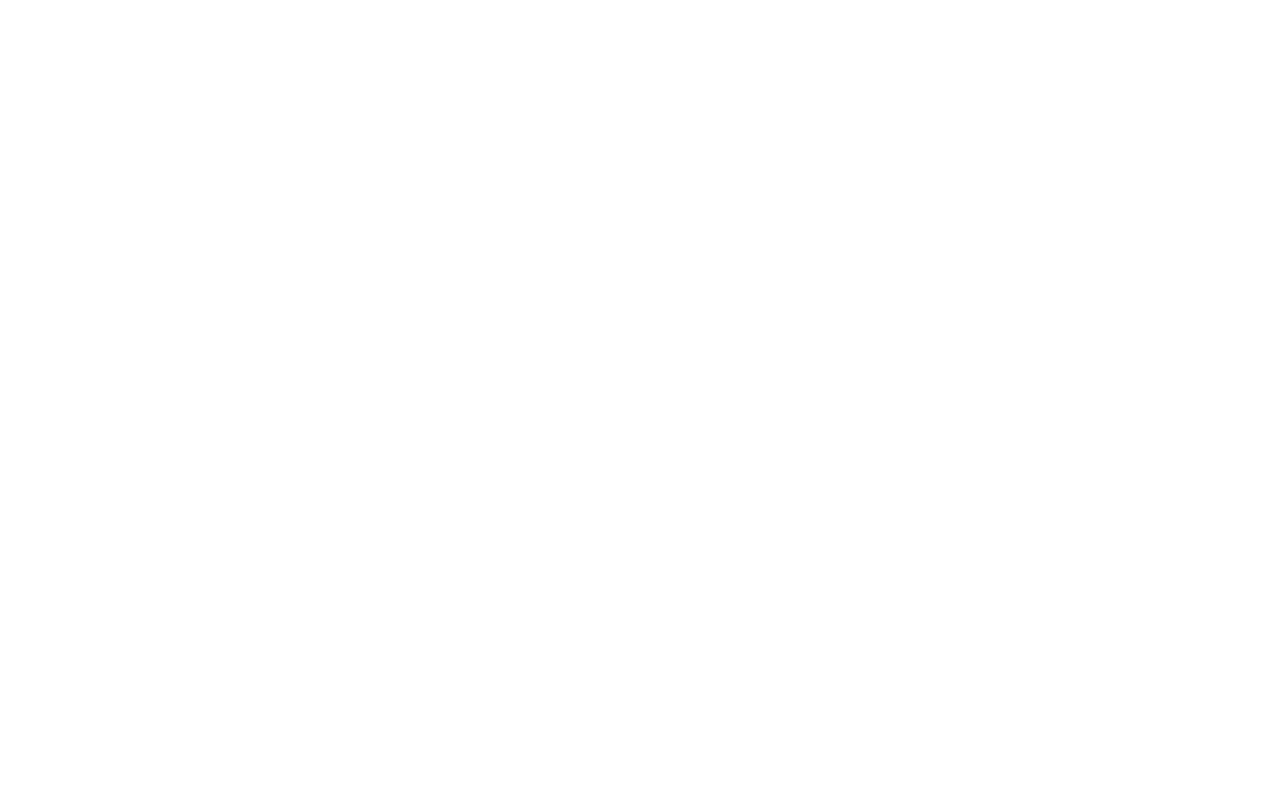
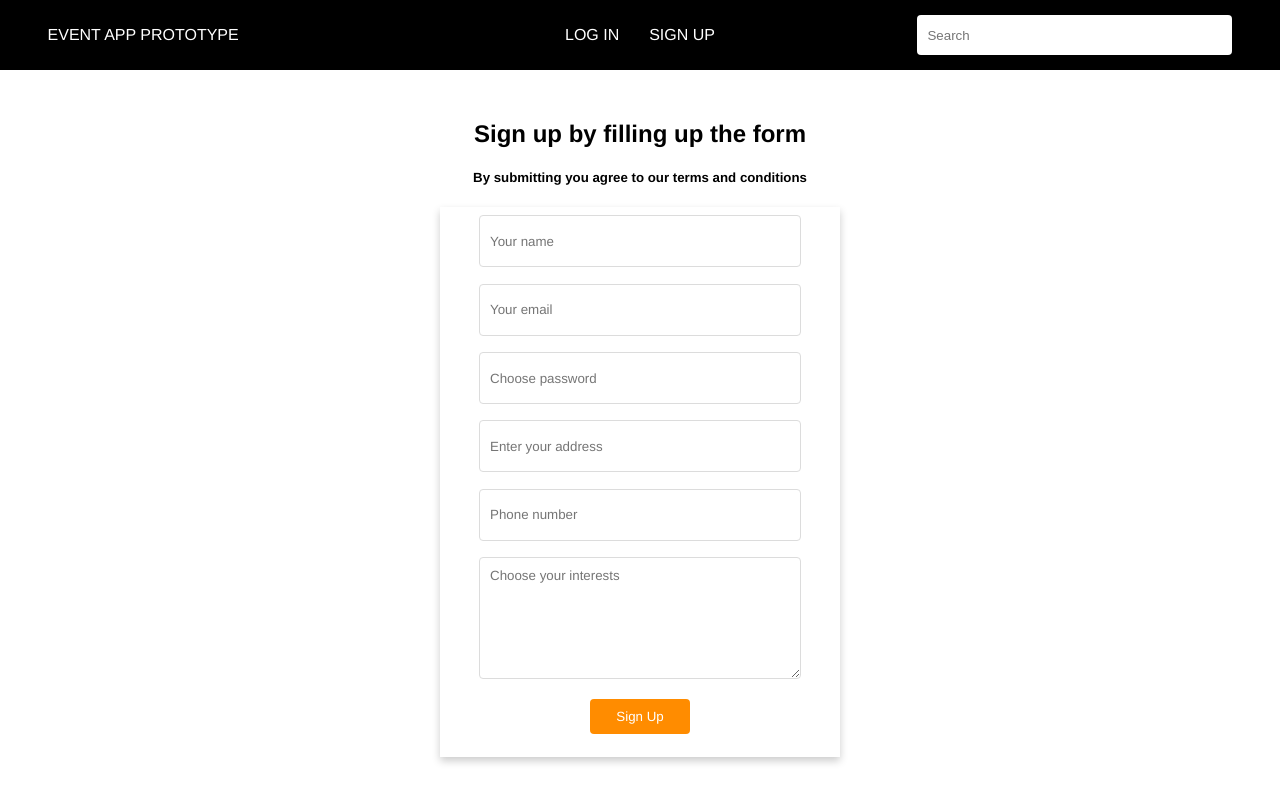
Before and after one commit to verrr/React-App_Events, a React (Create React App) app: page /signup in a window 1280 px wide. Built offline with nearby package versions, Linux system fonts and the light colour scheme.

Commit message:
forms styled and dynamically rendered.. post handler implemented but without the request

```diff
--- a/src/App.js
+++ b/src/App.js
@@ -4,6 +4,7 @@
 import Header from './Containers/Header';
 import MainEventList from './Containers/MainEventList';
 import EventDetail from './Containers/EventDetail';
+import ContactData from './Containers/ContactData';
 
 class App extends Component {
     render() {
@@ -17,6 +18,8 @@
 
                     <Route path="/event/:id" exact component={Header}/>
                     <Route path="/event/:id" exact component={EventDetail}/>
+                    <Route path="/signup" exact component={Header}/>
+                    <Route path="/signup" exact component={ContactData}/>
 
 
 
--- /dev/null
+++ b/src/Components/Forms/Fields.js
@@ -0,0 +1,28 @@
+import React, {Component} from 'react';
+
+const input = (props) => {
+
+    let inputElement = null;
+
+    switch (props.elementType) {
+        case('input'):
+            inputElement = <input className="inputElement" {...props}/>;
+            break;
+        case('textarea'):
+            inputElement = <textarea className="inputElement" {...props}/>;
+            break;
+        default:
+            inputElement = <input className="inputElement" {...props}/>;
+
+        }
+
+    return (
+
+        <div>
+            <label className="inputLabel">{props.label}</label>
+            {inputElement}
+        </div>
+    );
+};
+
+export default input;
--- a/src/Components/Navigation/Navigation.js
+++ b/src/Components/Navigation/Navigation.js
@@ -1,12 +1,13 @@
 import React, {Component} from 'react';
+import {Link} from 'react-router-dom'
 
 class Navigation extends Component {
     render() {
         return (
             <nav className="App-main-navigation">
                 <ul>
-                    <li><a href="#">Log in</a></li>
-                    <li><a href="#">Sign up</a></li>
+                    <li><Link to="/login">Log in</Link></li>
+                    <li><Link to="/signup">Sign up</Link></li>
                 </ul>
             </nav>
         );
--- /dev/null
+++ b/src/Containers/ContactData.js
@@ -0,0 +1,97 @@
+import React, {Component} from 'react';
+import Input from '../Components/Forms/Fields';
+import {Link} from 'react-router-dom'
+
+class ContactData extends Component {
+    state = {
+        form: {
+            name: {
+                elementType: 'input',
+                elementConfig: {
+                    type: 'text',
+                    placeholder: 'Your name'
+                }
+            },
+            email: {
+                elementType: 'input',
+                elementConfig: {
+                    type: 'text',
+                    placeholder: 'Your email'
+                }
+            },
+            password: {
+                elementType: 'input',
+                elementConfig: {
+                    type: 'password',
+                    placeholder: 'Choose password'
+                }
+            },
+            address: {
+                elementType: 'input',
+                elementConfig: {
+                    type: 'text',
+                    placeholder: 'Enter your address'
+                }
+            },
+            phone: {
+                elementType: 'input',
+                elementConfig: {
+                    type: 'text',
+                    placeholder: 'Phone number'
+                }
+            },
+            interests: {
+                elementType: 'textarea',
+                elementConfig: {
+                    type: '',
+                    placeholder: 'Choose your interests'
+                }
+            }
+
+        }
+    };
+
+    userSignUpHandler(e) {
+        e.preventDefault();
+        //post to some service
+    }
+    inputChangedHandler(){
+        //do something like validation when change triggers
+    }
+
+    render() {
+
+        const formElementsArray = [];
+        for (let key in this.state.form) {
+            formElementsArray.push({
+                id: key,
+                config: this.state.form[key]
+            });
+        }
+
+        let form = (
+            <form className="form--signUp" onSubmit={this.userSignUpHandler}>
+                {formElementsArray.map(formElement => (
+                    <Input
+                        key={formElement.id}
+                        elementType={formElement.config.elementType}
+                        type={formElement.config.elementConfig.type}
+                        elementConfig={formElement.config.elementConfig}
+                        placeholder={formElement.config.elementConfig.placeholder}
+
+                        changed={(event) => this.inputChangedHandler(event, formElement.id)}/>
+                ))}
+                <button className="submitButton" type="submit">Sign Up</button>
+            </form>
+        );
+        return (
+            <div className="ContactData">
+                <h2>Sign up by filling up the form</h2>
+                <h5>By submitting you agree to our <Link to="/">terms and conditions</Link> </h5>
+                {form}
+            </div>
+        );
+    }
+}
+
+export default ContactData;
--- a/src/Containers/FeaturedEvents.js
+++ b/src/Containers/FeaturedEvents.js
@@ -19,7 +19,7 @@
                         return {
                             ...event,
                             location: 'Denmark'
-                        }
+                        };
                     });
                     this.setState({events: updatedEvents});
                 }
@@ -30,7 +30,7 @@
         const events = this.state.events.map(
             event => {
 
-                return <FeatureEvent key={event.id} eventProps={event} match={ this.props.match}/>;
+                return <FeatureEvent key={event.id} eventProps={event} match={this.props.match}/>;
 
             });
 
--- a/src/Containers/MainEventList.js
+++ b/src/Containers/MainEventList.js
@@ -6,7 +6,7 @@
     render() {
         return (
             <div className="App-MainEventList">
-                <h1>Event List Title</h1>
+                <h1 style={{marginBottom: '30px'}}>Join our events</h1>
                 <FeaturedEvents/>
                 <DefaultEvents/>
             </div>
--- a/src/index.css
+++ b/src/index.css
@@ -224,4 +224,52 @@
   .EventDetail:hover {
     box-shadow: 0 8px 16px 0 rgba(0, 0, 0, 0.2); }
 
+.inputElement {
+  font-family: "helvetica";
+  padding: 10px;
+  height: 30px;
+  min-width: 300px;
+  border: 1px solid #DCDCDC;
+  border-radius: 4px; }
+
+.form--signUp {
+  display: flex;
+  flex-direction: column;
+  flex-wrap: nowrap;
+  justify-content: center;
+  align-items: center;
+  justify-content: space-around;
+  box-shadow: 0 4px 8px 0 rgba(0, 0, 0, 0.2);
+  transition: 0.3s;
+  width: 100%;
+  max-width: 400px;
+  min-width: 250px;
+  height: auto;
+  min-height: 550px;
+  margin-bottom: 15px; }
+  .form--signUp:hover {
+    box-shadow: 0 8px 16px 0 rgba(0, 0, 0, 0.2); }
+  .form--signUp textarea {
+    min-height: 100px; }
+  .form--signUp button {
+    background-color: darkorange;
+    border: 1px solid transparent;
+    border-radius: 4px;
+    font-family: "helvetica";
+    height: 35px;
+    width: 100px;
+    margin-bottom: 15px;
+    color: white; }
+    .form--signUp button:hover {
+      background-color: rgba(255, 140, 0, 0.8); }
+
+.ContactData {
+  width: 100%;
+  display: flex;
+  flex-direction: column;
+  flex-wrap: nowrap;
+  justify-content: center;
+  align-items: center;
+  font-family: "helvetica"; }
+
 /*# sourceMappingURL=index.css.map */
--- a/src/index.scss
+++ b/src/index.scss
@@ -11,3 +11,4 @@
 @import "scss/blocks/featuredEvent";
 @import "scss/blocks/defaultEvent";
 @import "scss/blocks/eventDetail";
+@import "scss/blocks/forms";
--- /dev/null
+++ b/src/scss/blocks/_forms.scss
@@ -0,0 +1,48 @@
+.inputElement {
+  font-family: $fontFam;
+  padding: 10px;
+  height: 30px;
+  min-width: 300px;
+  @include border($darker);
+  border-radius: 4px;
+}
+
+.form {
+  &--signUp {
+    @include flex-column-noWrap-all-centered();
+    justify-content: space-around;
+    box-shadow: 0 4px 8px 0 rgba(0, 0, 0, 0.2);
+    transition: 0.3s;
+    width: 100%;
+    max-width: 400px;
+    min-width: 250px;
+    height: auto;
+    min-height: 550px;
+    margin-bottom: $spacing-medium;
+    &:hover {
+      box-shadow: 0 8px 16px 0 rgba(0, 0, 0, 0.2);
+    }
+    textarea {
+      min-height: 100px;
+    }
+    button{
+      background-color: $orange;
+      @include border(transparent);
+      border-radius: 4px;
+      font-family: $fontFam;
+      height: 35px;
+      width: 100px;
+      margin-bottom: $spacing-medium;
+      color: $white;
+      &:hover{
+        background-color: $orange-light;
+      }
+    }
+  }
+}
+
+.ContactData {
+  width: 100%;
+  @include flex-column-noWrap-all-centered();
+  font-family: $fontFam;
+}
```
Also changed, not shown: 1 other file (tests, documents, lock files or other folders).
